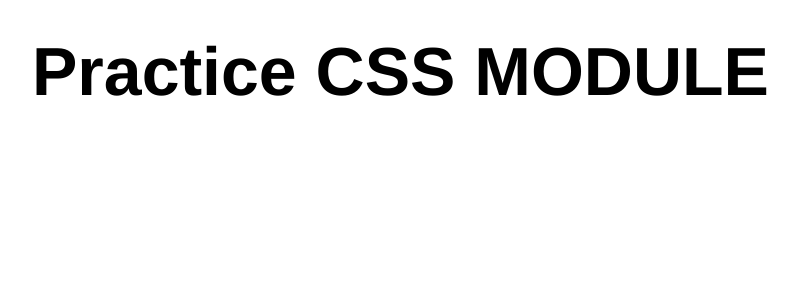
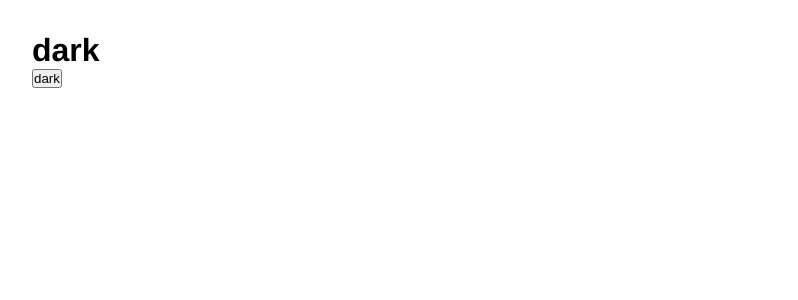
Before and after one commit to gmurad97/React-Practice, a React (Create React App) app: page / in a window 1280 px wide. Shown: the top 300 px of the page, without its empty margins (68-866 px from the left). Built offline with nearby package versions, Linux system fonts and the light colour scheme.

Commit message:
useContext

```diff
--- a/src/components/practice/Practice.jsx
+++ b/src/components/practice/Practice.jsx
@@ -1,8 +1,38 @@
-import styles from "./Practice.module.css"
+import { createContext, useContext, useState } from "react";
+import { ThemeContext, ThemeProvider } from "./context/ThemeContext";
+
+const GlobalContext = createContext([]);
 
 const Practice = () => {
+    const [theme, setTheme] = useState("dark");
     return (
-        <h1 className={styles.module}>Practice CSS MODULE</h1>
+        <ThemeProvider>
+            <Component />
+        </ThemeProvider>
+    );
+}
+
+const Component = () => {
+    return (
+        <Component2 />
+    );
+}
+
+const Component2 = () => {
+    return (
+        <Component3 />
+    );
+}
+
+const Component3 = () => {
+    const { theme, toggleTheme } = useContext(ThemeContext);
+
+
+    return (
+        <>
+            <h1>{theme}</h1>
+            <button onClick={() => toggleTheme()}>{theme}</button>
+        </>
     );
 }
 
--- /dev/null
+++ b/src/components/practice/context/ThemeContext.js
@@ -0,0 +1,21 @@
+import React, { createContext, useState } from "react";
+
+const ThemeContext = createContext(null);
+
+const ThemeProvider = ({ children }) => {
+
+    const [theme, setTheme] = useState("dark");
+
+    const toggleTheme = () => {
+        setTheme((prevTheme) => (prevTheme === 'light' ? 'dark' : 'light'));
+    };
+
+    return (
+        <ThemeContext.Provider value={{ theme, toggleTheme }}>
+            {children}
+        </ThemeContext.Provider>
+    );
+}
+
+
+export { ThemeContext, ThemeProvider };
```
